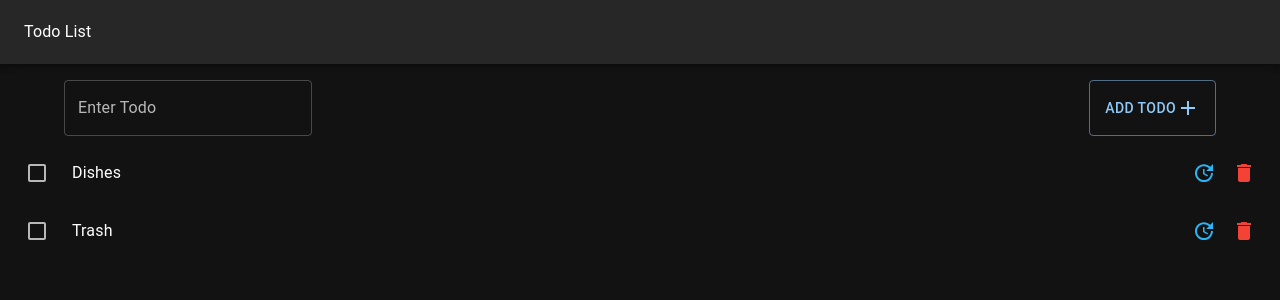
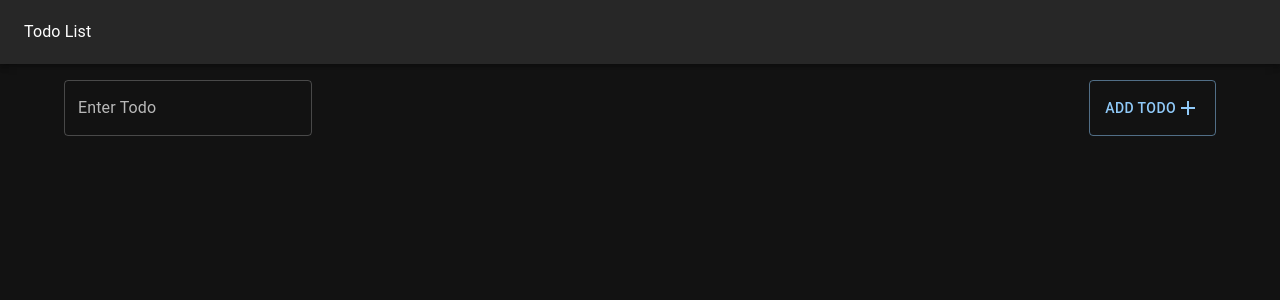
Before and after one commit to TorrenceB/material-todo-dummy, a React (Create React App) app: page / in a window 1280 px wide. Shown: the top 300 px of the page. Built offline with nearby package versions, Linux system fonts and the light colour scheme.

Commit message:
Added tcontrolled input

```diff
--- a/src/App.js
+++ b/src/App.js
@@ -23,25 +23,21 @@ function App() {
     1. Completed --> Remove from list
     2. Incomplete...
 
-    Todo: Add modal to allow for user input of todo,
-      don't forget to make controlled, two way binding
   */
-  const [todos, setTodos] = useState(() => [
-    {
-      id: "00",
-      title: "Dishes",
-    },
-    {
-      id: "01",
-      title: "Trash",
-    },
-  ]);
+  const [userInput, setUserInput] = useState("");
+  const [todos, setTodos] = useState(() => []);
 
-  const addTodo = () => {
+  const changeHandler = (e) => {
+    setUserInput(e.target.value);
+  };
+
+  const addTodo = (e) => {
     const newTodo = {
       id: Math.random(Math.floor() * 1000),
-      title: "Test todo",
+      title: userInput,
     };
+
+    e.preventDefault();
 
     setTodos((prevArr) => [newTodo, ...prevArr]);
   };
@@ -57,11 +53,15 @@ function App() {
           <Typography>Todo List</Typography>
         </Toolbar>
       </AppBar>
-      {/* Todo Input + Add Btn */}
       <Container
         sx={{ display: "flex", justifyContent: "space-between", pt: 2 }}
       >
-        <TextField variant="outlined" label="Enter Todo" />
+        <TextField
+          variant="outlined"
+          label="Enter Todo"
+          value={userInput}
+          onChange={changeHandler}
+        />
         <Button variant="outlined" onClick={addTodo}>
           Add Todo
           <Add />
```
